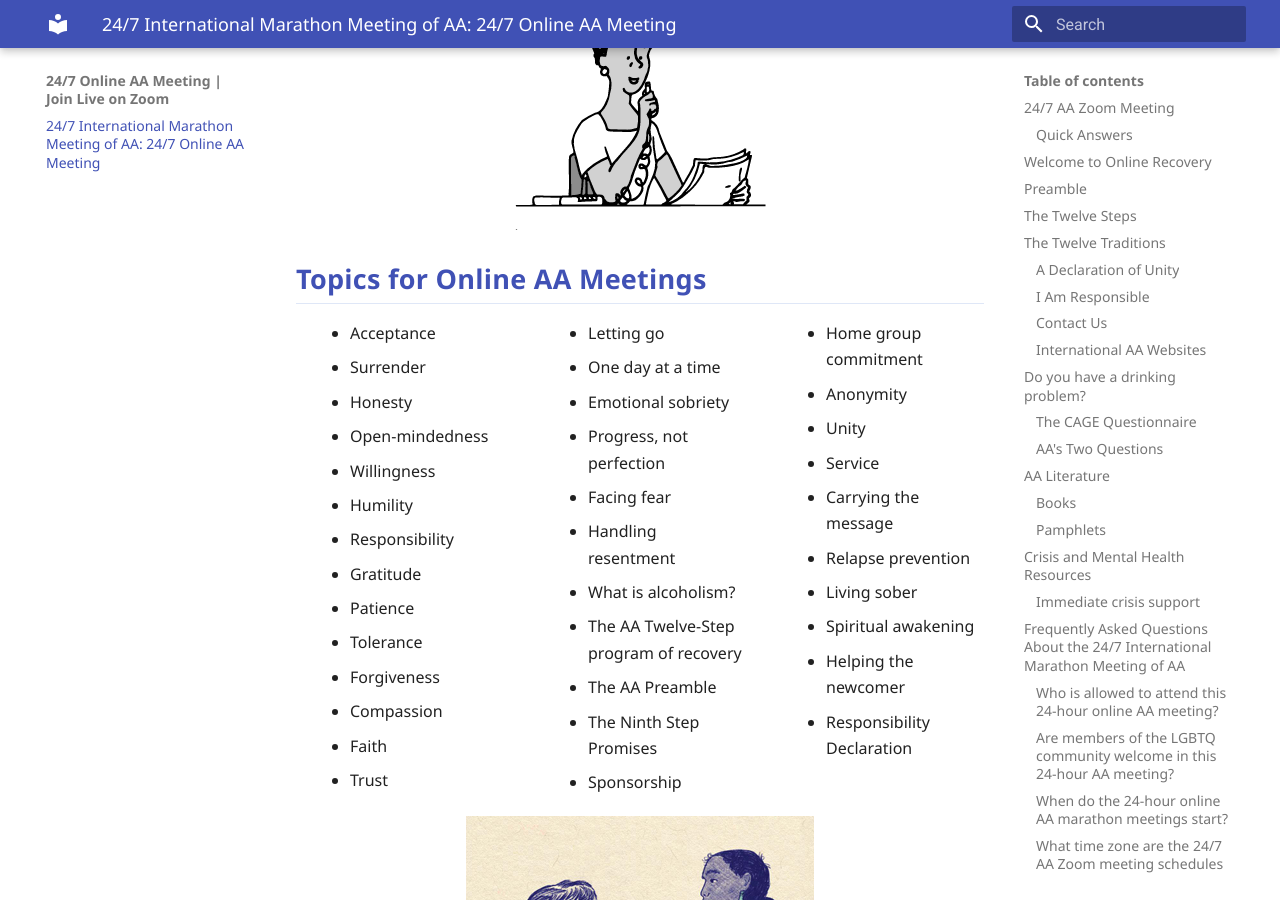
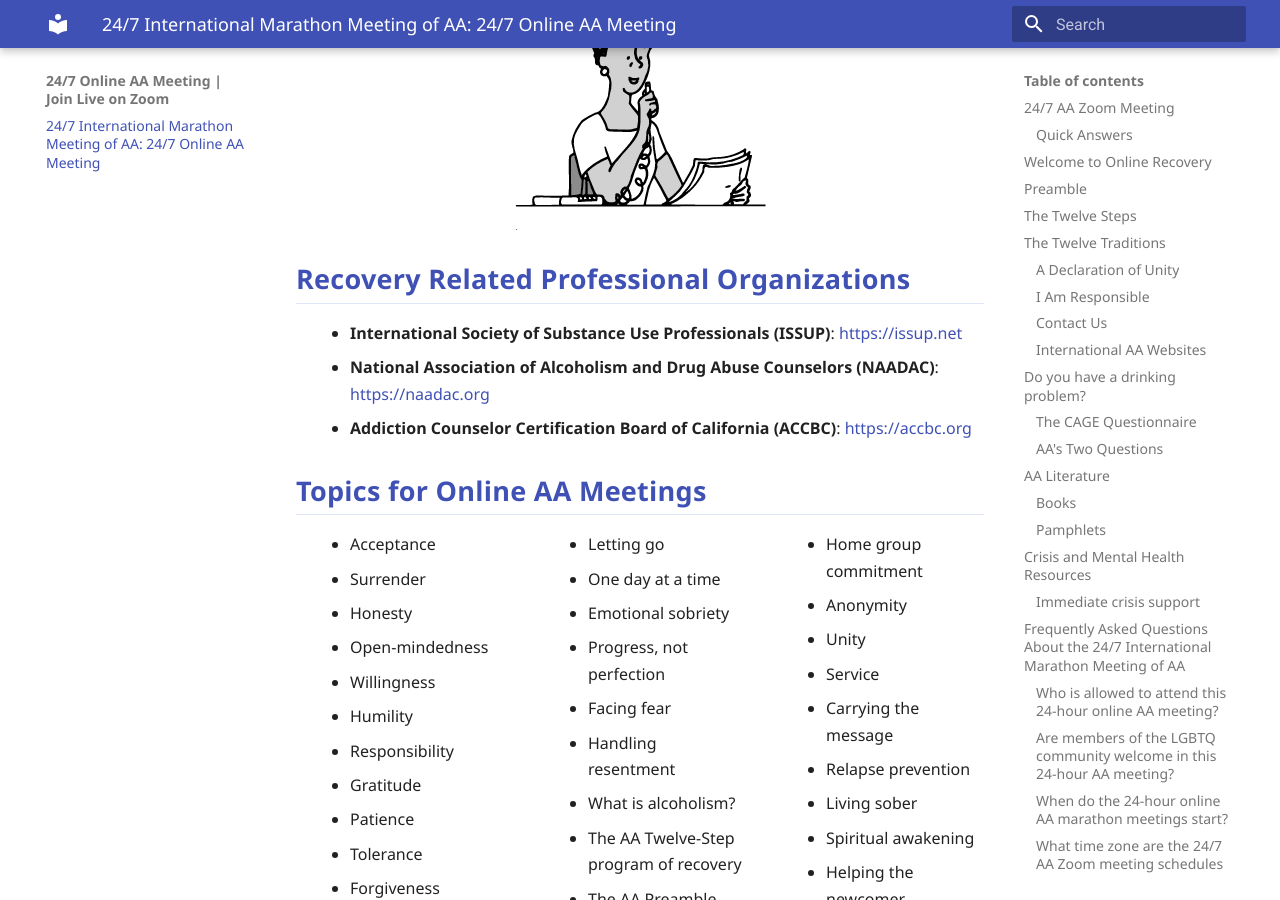
Before and after one commit to meetings03/24hourmeeting, an MkDocs documentation site: the page built from docs/index.md, in a window 1280 px wide and 900 px high, scrolled down 23465 px. Built offline with MkDocs 1.6.1 and Material for MkDocs 9.7.7, drawn with Linux system fonts in a browser that asks for light colours; comment, search, counter and statistics services are not loaded.

Commit message:
Add recovery professional organizations section

```diff
--- a/docs/index.md
+++ b/docs/index.md
@@ -418,6 +418,12 @@
   <img src="images/Member_Sharing_at_Mic.png" alt="Member sharing at the microphone image" style="max-width: 100%; height: auto;" />
 </div>
 
+## Recovery Related Professional Organizations
+
+- **International Society of Substance Use Professionals (ISSUP)**: [https://issup.net](https://issup.net)
+- **National Association of Alcoholism and Drug Abuse Counselors (NAADAC)**: [https://naadac.org](https://naadac.org)
+- **Addiction Counselor Certification Board of California (ACCBC)**: [https://accbc.org](https://accbc.org)
+
 ## Topics for Online AA Meetings
 
 <ul class="topic-list">
```
Also changed, not shown: site/index.html, site/search/search_index.json.
